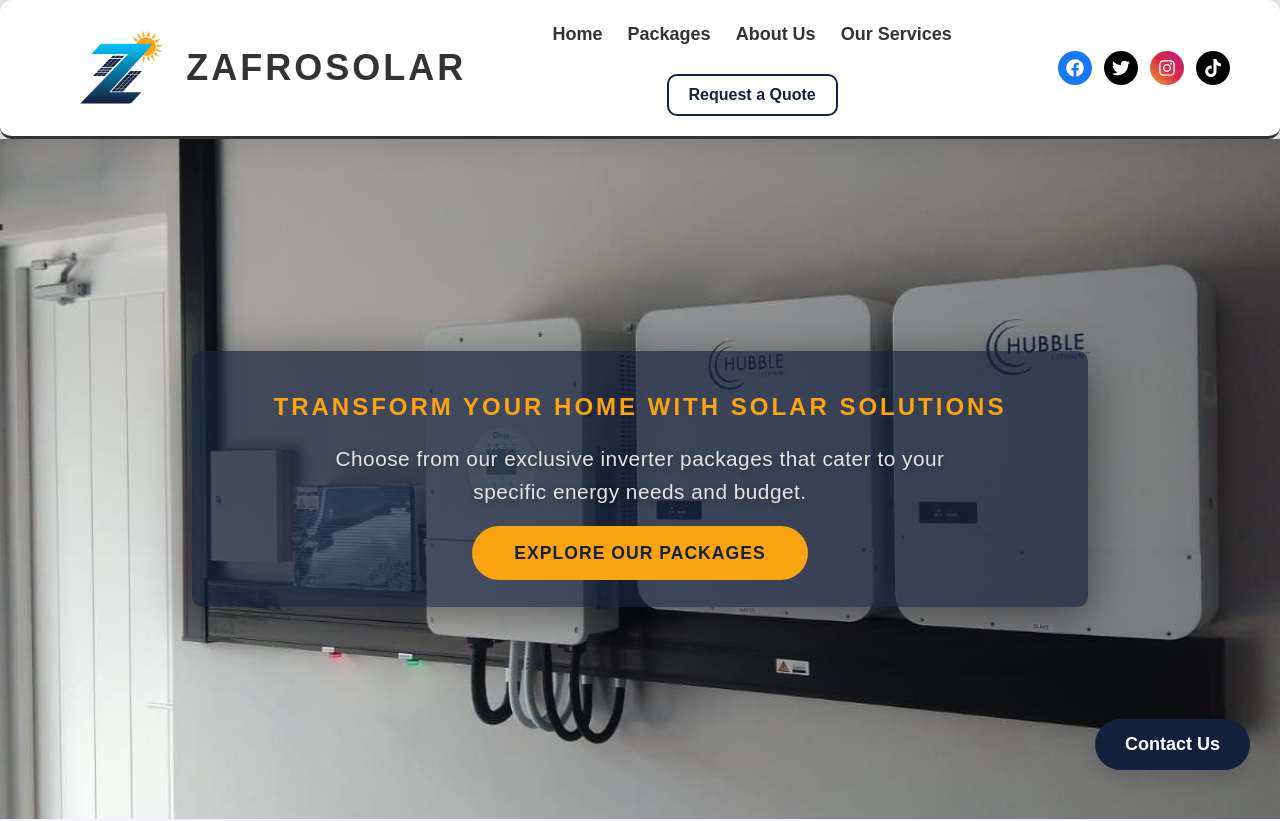
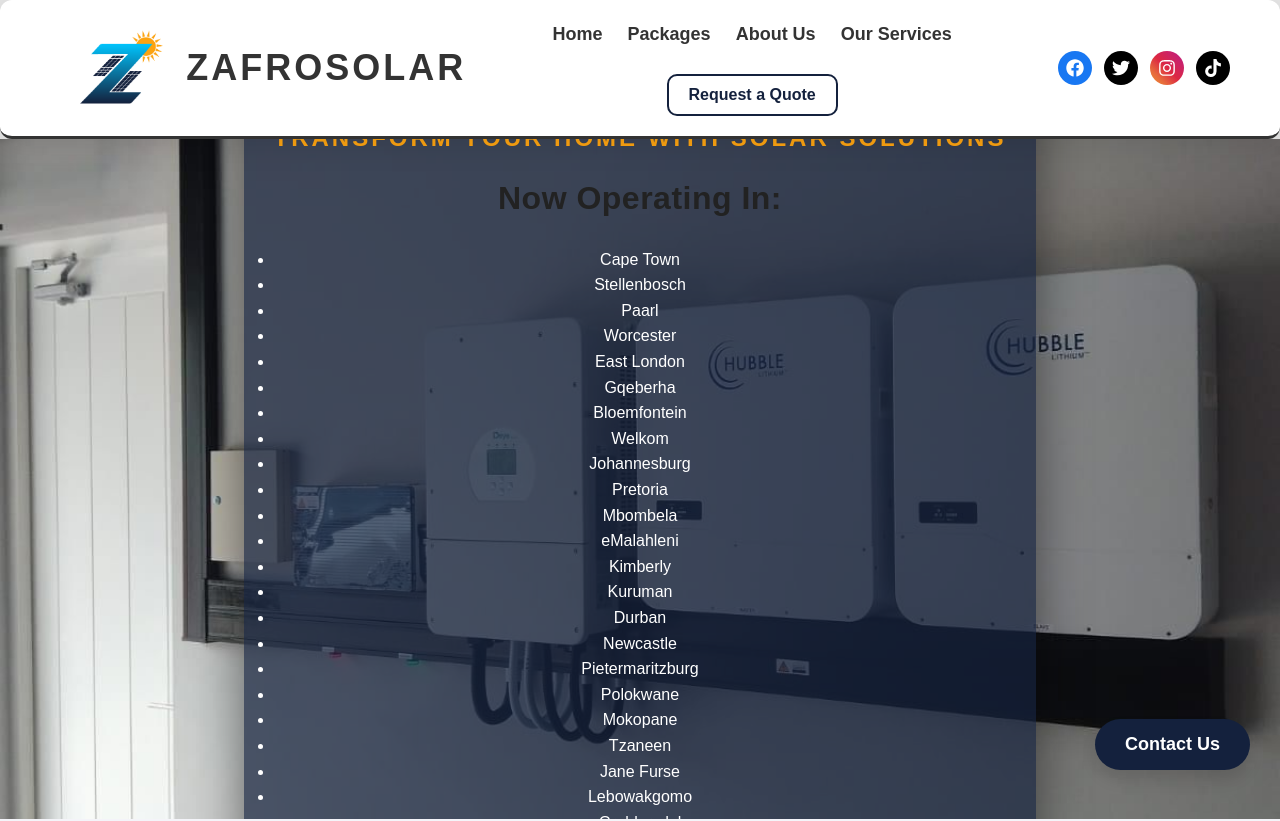
Before and after one commit to Agnes-99/zafrosolar, a React (Create React App) app: page / in a window 1280 px wide. Shown: the top 821 px of the page. Built offline with nearby package versions, Linux system fonts and the light colour scheme.

Commit message:
Added locations to the hero

```diff
--- a/src/components/Hero.js
+++ b/src/components/Hero.js
@@ -3,7 +3,9 @@
 
 const Hero = () => {
   return (
-    <section className="hero" id="hero"
+    <section
+      className="hero"
+      id="hero"
       style={{
         backgroundImage: "url('/assets/slideimages/slideImage_3.jpg')",
         backgroundSize: 'cover',
@@ -15,11 +17,40 @@
         alignItems: 'center',
         overflow: 'hidden',
         backgroundColor: '#14213d',
-    }} >
+        position: 'relative',
+      }}
+    >
       <div className="hero-content">
         <h1>Transform Your Home with Solar Solutions</h1>
-        <p>Choose from our exclusive inverter packages that cater to your specific energy needs and budget.</p>
-        <a href="#packages-section" className="cta-button-packages">Explore Our Packages</a>
+        <div className="hero-locations">
+          <h2>Now Operating In:</h2>
+          <ul>
+            <li>Cape Town</li>
+            <li>Stellenbosch</li>
+            <li>Paarl</li>
+            <li>Worcester</li>
+            <li>East London</li>
+            <li>Gqeberha</li>
+            <li>Bloemfontein</li>
+            <li>Welkom</li>
+            <li>Johannesburg</li>
+            <li>Pretoria</li>
+            <li>Mbombela</li>
+            <li>eMalahleni</li>
+            <li>Kimberly</li>
+            <li>Kuruman</li>
+            <li>Durban</li>
+            <li>Newcastle</li>
+            <li>Pietermaritzburg</li>
+            <li>Polokwane</li>
+            <li>Mokopane</li>
+            <li>Tzaneen</li>
+            <li>Jane Furse</li>
+            <li>Lebowakgomo</li>
+            <li>Groblersdal</li>
+
+          </ul>
+        </div>
       </div>
     </section>
   );
```
Lines whose indentation alone changed are shown as unchanged.
